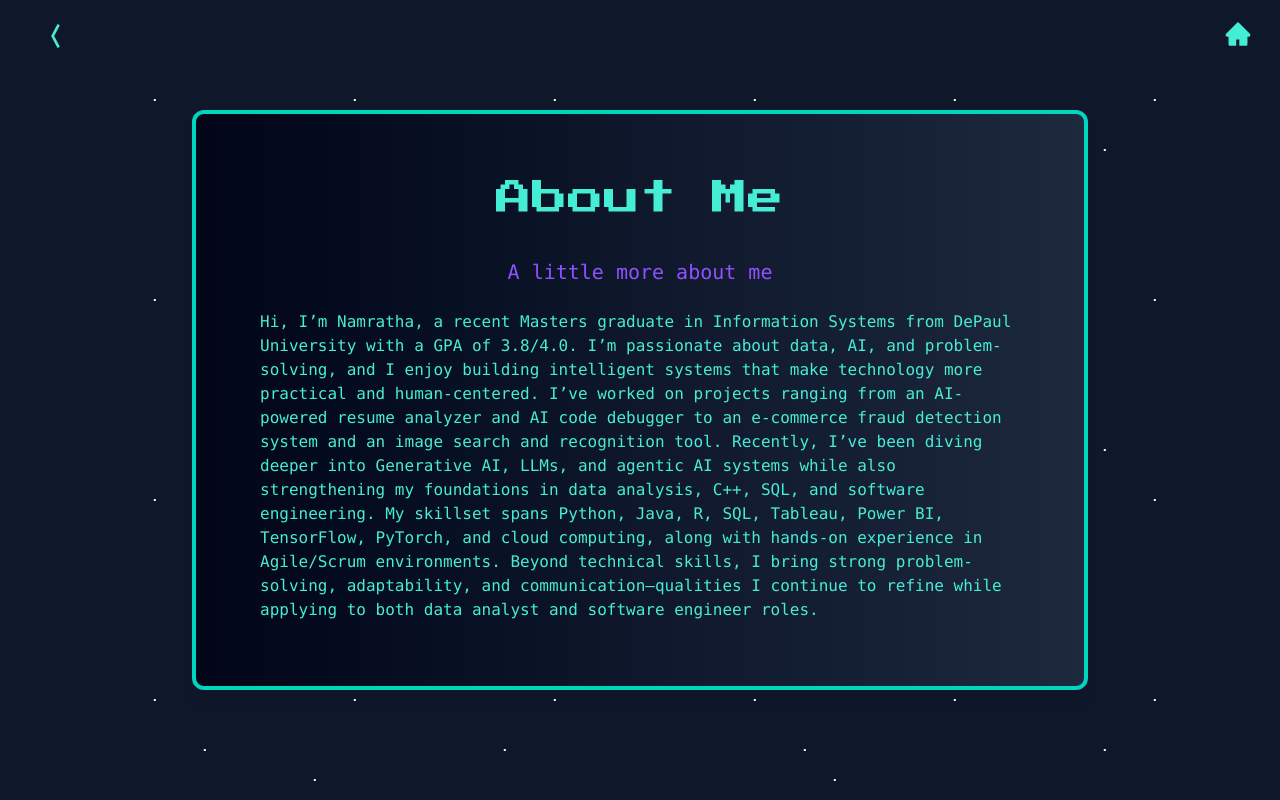
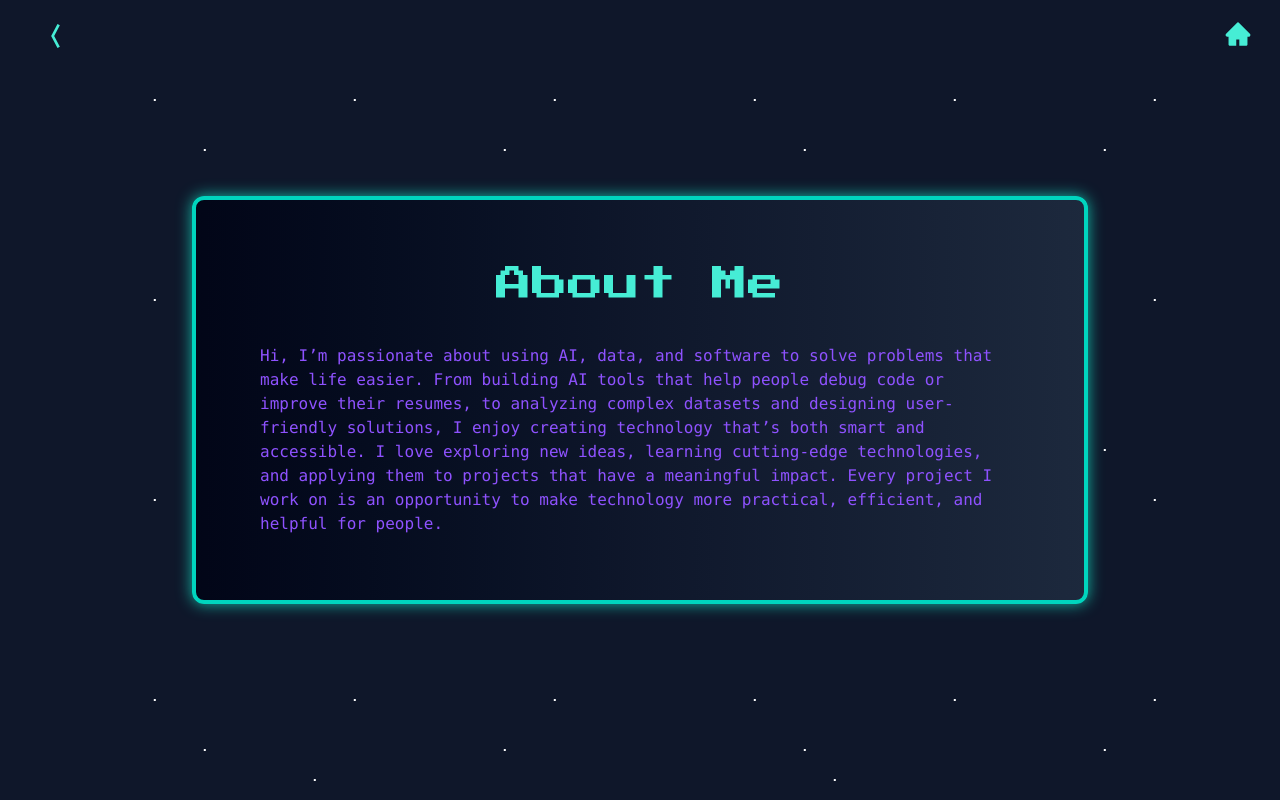
Before and after one commit to NamrathaPed/Portfolio, a React (Vite) app: page /about in a window 1280 px wide. Built offline with nearby package versions, Linux system fonts and the light colour scheme.

Commit message:
Finished Editing the descriptions

```diff
--- a/src/components/About.jsx
+++ b/src/components/About.jsx
@@ -10,13 +10,8 @@ export const About = () => {
       <div className="flex flex-1 justify-center items-center shadow: px-4 sm:px-8 md:px-16 lg:px-24 py-10">
         <Tile
           title="About Me"
-          subtitle="A little more about me"
-          description={`Hi, I’m Namratha, a recent Masters graduate in Information Systems from DePaul University with a GPA of 3.8/4.0. I’m passionate about data, AI, and problem-solving, and I enjoy building intelligent systems that make technology more practical and human-centered.
-
-I’ve worked on projects ranging from an AI-powered resume analyzer and AI code debugger to an e-commerce fraud detection system and an image search and recognition tool. Recently, I’ve been diving deeper into Generative AI, LLMs, and agentic AI systems while also strengthening my foundations in data analysis, C++, SQL, and software engineering.
-
-My skillset spans Python, Java, R, SQL, Tableau, Power BI, TensorFlow, PyTorch, and cloud computing, along with hands-on experience in Agile/Scrum environments. Beyond technical skills, I bring strong problem-solving, adaptability, and communication—qualities I continue to refine while applying to both data analyst and software engineer roles.`}
-          className="flex flex-col p-6 sm:p-8 md:p-12 lg:p-16 max-w-4xl w-full bg-slate-900/40 rounded-2xl shadow-lg backdrop-blur-md"
+          description={"Hi, I’m passionate about using AI, data, and software to solve problems that make life easier. From building AI tools that help people debug code or improve their resumes, to analyzing complex datasets and designing user-friendly solutions, I enjoy creating technology that’s both smart and accessible. I love exploring new ideas, learning cutting-edge technologies, and applying them to projects that have a meaningful impact. Every project I work on is an opportunity to make technology more practical, efficient, and helpful for people."}
+          className="flex flex-col p-6 sm:p-8 md:p-12 lg:p-16 max-w-4xl w-full bg-slate-900/40 rounded-2xl backdrop-blur-md shadow-[0_0_15px_#14b8a6]"
         />
       </div>
     </section>
--- a/src/components/ProjectTile.jsx
+++ b/src/components/ProjectTile.jsx
@@ -12,7 +12,7 @@ export const ProjectTile = ({
     }
         ) => {
     return (
-        <div className="space-y-6 xl:flex w-[350px] h-[600px] shadow-4xl bg-slate-800 hover:border-2 hover:border-teal-300 shadow-[0_0_15px_#14b8a6] hover:scale-105 transition-transform p-10 rounded-xl scroll-smooth">
+        <div className="space-y-6 xl:flex w-[350px] h-[600px] shadow-4xl bg-slate-800 hover:border-2 hover:border-teal-300 shadow-[0_0_15px_#14b8a6] hover:scale-105 transition-transform p-10 rounded-xl scroll-smooth overflow-y-scroll">
             <div className="flex flex-shrink-0 space-y-4 flex-col basis-64 text-center items-center">
                 <h1 className="text-4xl font-['Press_Start_2P'] text-teal-300">{title}</h1>
                 <p className=" text-violet-500">{stack}</p>
--- a/src/components/Projects.jsx
+++ b/src/components/Projects.jsx
@@ -7,25 +7,24 @@ export const Projects = memo(() => {
   const projectsData = [
     {
         title: "Resume Analyzer",
-        stack: "React, TailwindCSS, Typescript",
-        description: "Experience real estate like never before with our impeccably designed landing page, featuring a stunning, seamless layout and captivating animations.",
+        stack: "Python, Natural Language Processing (NLP), Large Language Models (LLMs), scikit-learn",
+        description: "An AI-powered tool that reviews resumes, highlights key strengths, and suggests improvements. It helps job seekers create resumes that stand out to recruiters and match job descriptions more effectively.",
         imagePath: "realestate.png",
         githubURL:"https://github.com/NamrathaPed/resumean-Part-1",
         liveURL: ""
     },
     {
         title: "AI Code Debugger",
-        stack: "Flutter, Firebase, Sqflite",
-        description: "An AI chat app with OpenAI API and Firebase, featuring image recognition, customizable avatars, and efficient local database management, achieving 10,000+ downloads.",
+        stack: "Python, Gemini API, Large Language Models (LLMs)",
+        description: "An AI-based system that finds errors in code, explains what went wrong, and suggests possible fixes in plain language. It makes debugging faster and easier, especially for beginners who want to understand their mistakes.",
         imagePath: "AiMeet.png",
         githubURL:"https://github.com/NamrathaPed/ai_code_debugger",
         liveURL: ""
     },
     {
         title: "Gen AI Pitch Pal",
-        stack: "React, Redux, Json Server, Bootstrap",
-        description: "A Boat Lifestyle Website clone using React, Bootstrap, Redux, and JSON Server.",
-        imagePath: "boatclone.png",
+        stack: "Python, Gemini API, RAG, Langchain, Faiss, NLP",
+        description: "A generative AI tool that creates clear and professional pitch decks from simple inputs, helping founders present their ideas with ease.",
         githubURL:"",
         liveURL: "https://www.kaggle.com/code/adityagupta961/gen-ai-pitchpal-2"
     }
--- a/src/components/tile.jsx
+++ b/src/components/tile.jsx
@@ -5,7 +5,7 @@ export const Tile = ({ title, subtitle, description, className }) => {
         {subtitle && (
           <p className="text-xl text-center text-violet-500 font-mono mb-6">{subtitle}</p>
         )}
-        <div className="w-full text-teal-300 font-mono">
+        <div className="w-full  text-violet-500 font-mono">
           {description}
         </div>
       </div>
```
